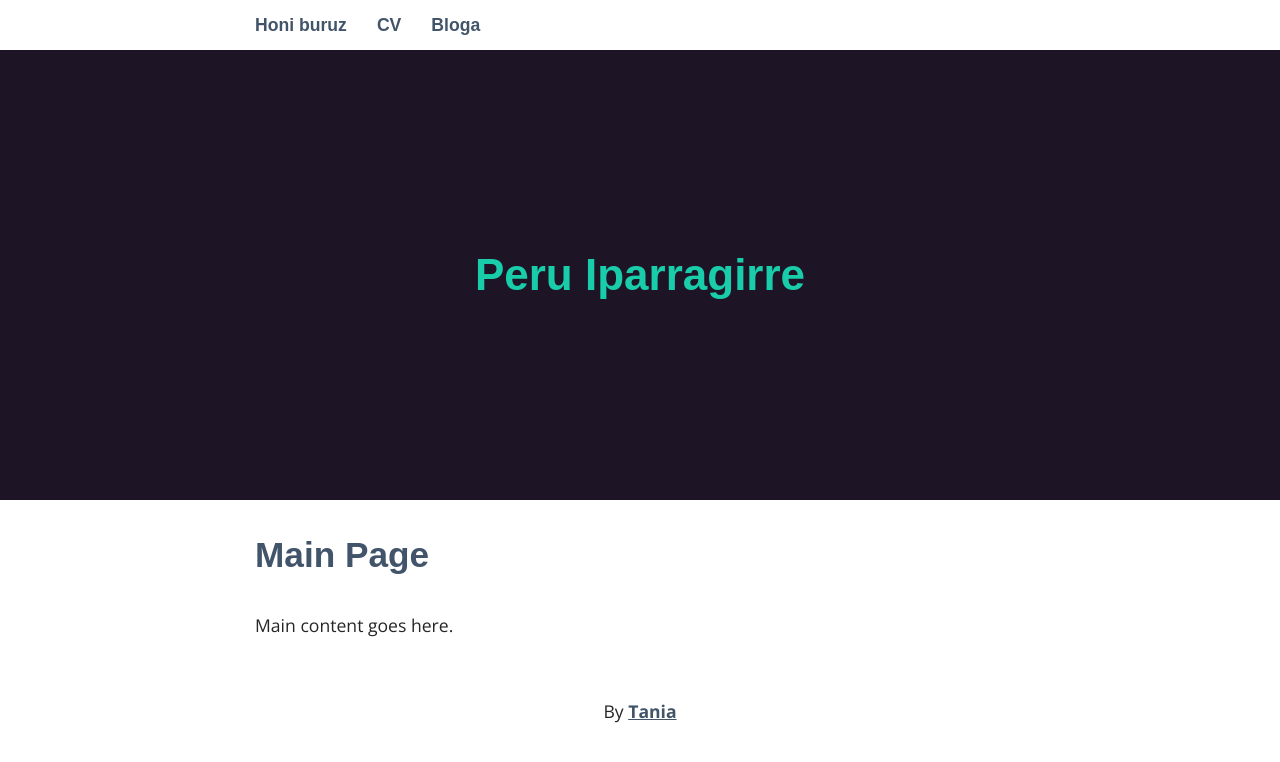
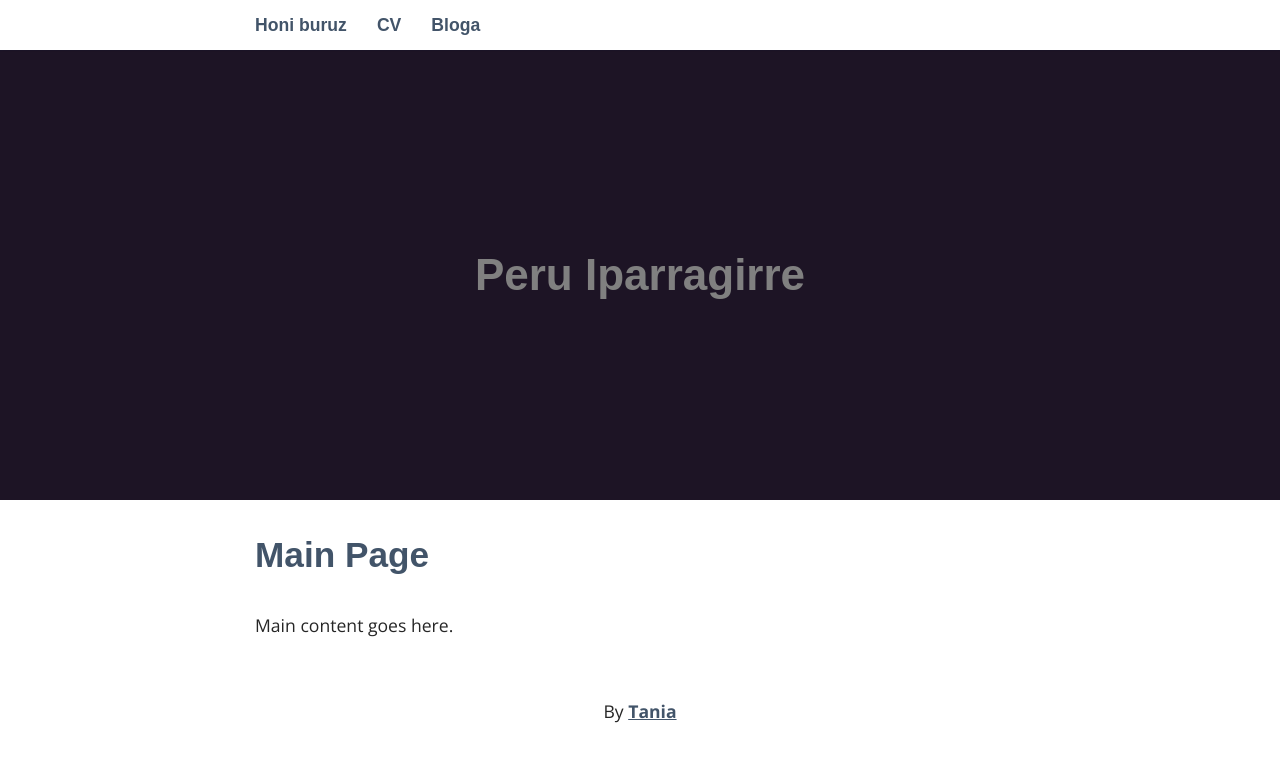
Before and after one commit to nomadagaldua/nomadagaldua.github.io, a Jekyll site: the page built from index.html, in a window 1280 px wide. Shown: the top 762 px of the page. Built offline with Jekyll 4.4.1, drawn with Linux system fonts in a browser that asks for light colours; some web fonts are replaced.

Commit message:
Update _base.scss

```diff
--- a/_sass/_base.scss
+++ b/_sass/_base.scss
@@ -1,5 +1,5 @@
 $content-width: 800px;
-$main: #19CCAA;
+$main: #808080;
 $font-style: 'Open Sans', sans-serif;
 $font-color: #262626;
 $link-color: #425469;
```
